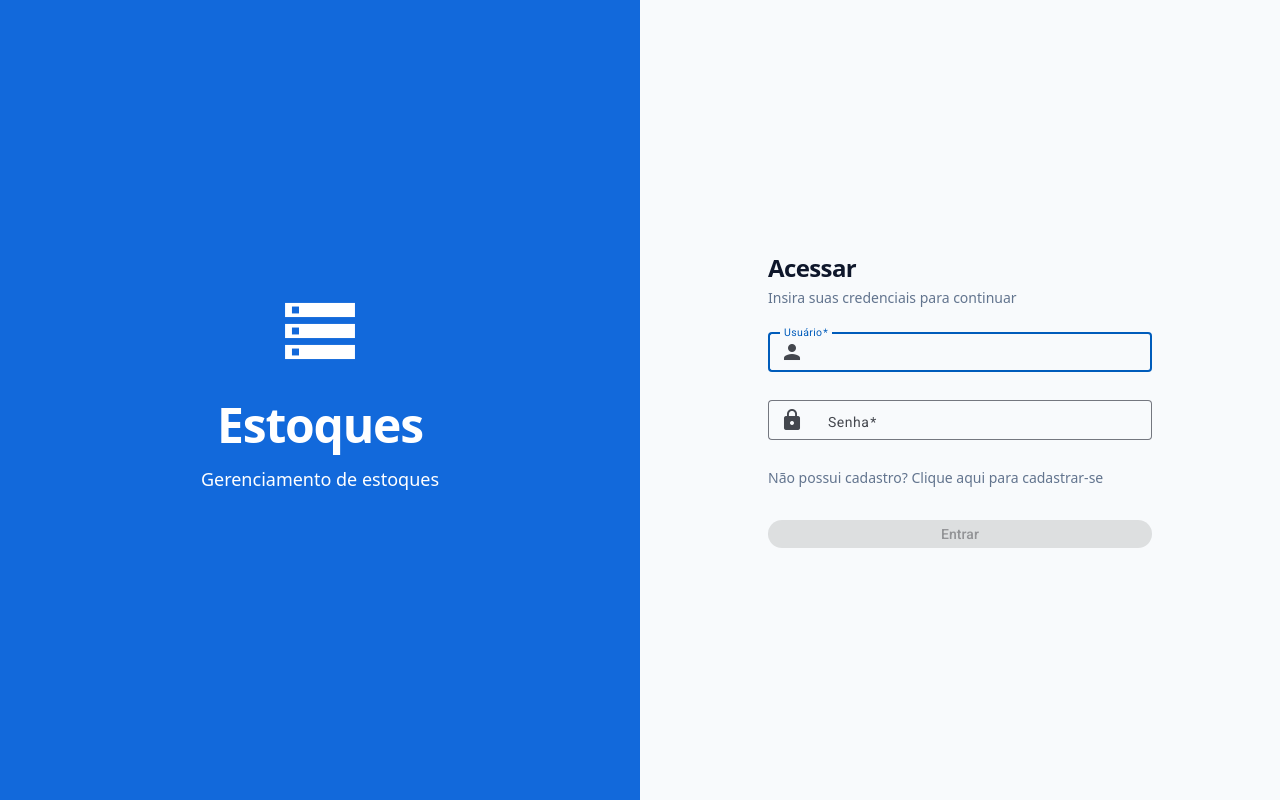
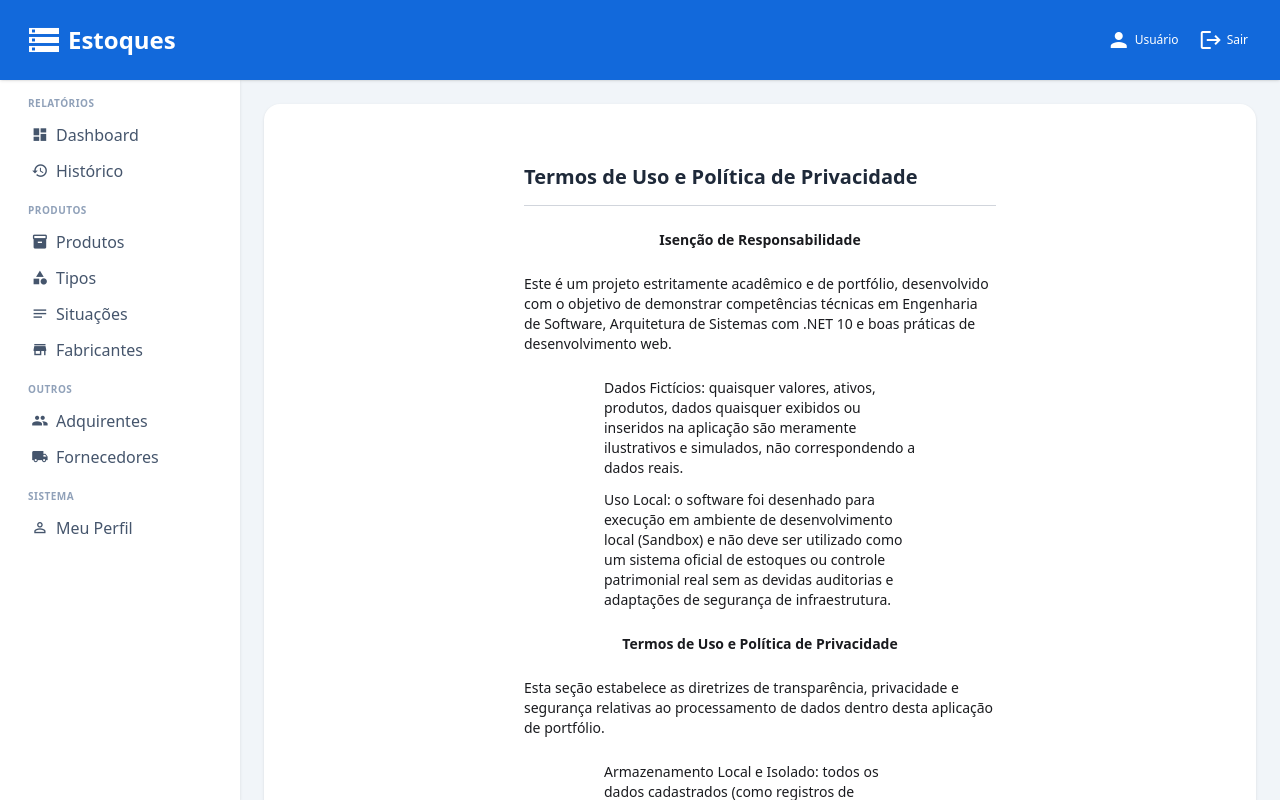
Before and after one commit to analista-sistemas-senior/Estoques, an Angular app in the folder Frontend/Angular/: page /termos-privacidade in a window 1280 px wide. Before the commit this address led to /login. Built offline with nearby package versions, Linux system fonts and the light colour scheme; sample sign-in values are in the browser's storage.

Commit message:
feat(termos-privacidade): adiciona tela de termos de uso e privacidade

```diff
--- a/Frontend/Angular/src/app/app.routes.ts
+++ b/Frontend/Angular/src/app/app.routes.ts
@@ -15,6 +15,7 @@ export const routes: Routes = [
             { path: 'adquirente', loadComponent: () => import('./pages/adquirente/adquirente.component').then(m => m.AdquirenteComponent) },
             { path: 'fornecedor', loadComponent: () => import('./pages/fornecedor/fornecedor.component').then(m => m.FornecedorComponent) },
             { path: 'usuario/perfil', loadComponent: () => import('./pages/usuario/perfil/perfil.component').then(m => m.UsuarioPerfilComponent) },
+            { path: 'termos-privacidade', loadComponent: () => import('./pages/termos-privacidade/termos-privacidade.component').then(m => m.TermosPrivacidadeComponent) },
             { path: '', redirectTo: 'dashboard',  pathMatch: 'full' }
         ]
     },
--- a/Frontend/Angular/src/app/layouts/layout-principal/layout-principal.component.html
+++ b/Frontend/Angular/src/app/layouts/layout-principal/layout-principal.component.html
@@ -88,6 +88,9 @@
             <div class="bg-white rounded-2xl shadow p-5">
                 <router-outlet></router-outlet>
             </div>
+            <div class="w-full text-center mt-10 text-xs text-gray-400">
+                {{anoAtual}} Estoques | <a routerLink="/termos-privacidade">Termos de uso e política de privacidade</a> | Versão {{versao}}
+            </div>
         </main>
     </div>
 </div>
--- a/Frontend/Angular/src/app/layouts/layout-principal/layout-principal.component.ts
+++ b/Frontend/Angular/src/app/layouts/layout-principal/layout-principal.component.ts
@@ -13,6 +13,8 @@ export class LayoutPrincipalComponent {
     private readonly autenticacaoService = inject(AutenticacaoService);
     private readonly router = inject(Router);
     readonly usuario = this.autenticacaoService.usuarioDados;
+    readonly anoAtual = new Date().getFullYear();
+    readonly versao = "1.0.0";
     menuAberto = signal<boolean>(false);
 
     alternarMenu(): void {
--- /dev/null
+++ b/Frontend/Angular/src/app/pages/termos-privacidade/termos-privacidade.component.html
@@ -0,0 +1,23 @@
+
+<div class="p-10 sm:px-10 xl:px-60 space-y-6 text-sm">
+    <div class="flex justify-between items-center mb-4">
+        <div class="flex items-center gap-3">
+            <h1 class="text-xl font-bold text-gray-800 leading-tight">Termos de Uso e Política de Privacidade</h1>
+        </div>
+    </div>
+    <hr class="border-t border-gray-300"/>
+    <h2 class="w-full text-center font-semibold">Isenção de Responsabilidade</h2>
+    <p>Este é um projeto estritamente acadêmico e de portfólio, desenvolvido com o objetivo de demonstrar competências técnicas em Engenharia de Software, Arquitetura de Sistemas com .NET 10 e boas práticas de desenvolvimento web.</p>
+    <ul class="mx-0 sm:mx-20 space-y-3">
+        <li>Dados Fictícios: quaisquer valores, ativos, produtos, dados quaisquer exibidos ou inseridos na aplicação são meramente ilustrativos e simulados, não correspondendo a dados reais.</li>
+        <li>Uso Local: o software foi desenhado para execução em ambiente de desenvolvimento local (Sandbox) e não deve ser utilizado como um sistema oficial de estoques ou controle patrimonial real sem as devidas auditorias e adaptações de segurança de infraestrutura.</li>
+    </ul>
+    <h2 class="w-full text-center font-semibold">Termos de Uso e Política de Privacidade</h2>
+    <p>Esta seção estabelece as diretrizes de transparência, privacidade e segurança relativas ao processamento de dados dentro desta aplicação de portfólio.</p>
+    <ul class="mx-0 sm:mx-20 space-y-3">
+        <li>Armazenamento Local e Isolado: todos os dados cadastrados (como registros de produtos, fornecedores etc) são armazenados estritamente no banco de dados local (PostgreSQL rodando via Docker local ou na máquina de execução).</li>
+        <li>Ausência de Telemetria: a aplicação não possui rastreadores, cookies de terceiros, telemetria automatizada ou qualquer mecanismo de coleta oculta de metadados do sistema operacional ou do comportamento do usuário.</li>
+        <li>Nuvem e Servidores Externos: nenhuma informação inserida neste sistema é enviada, replicada ou compartilhada com servidores externos, APIs de terceiros ou serviços na nuvem.</li>
+        <li>Controle Total do Usuário: o usuário possui autonomia total sobre as informações, podendo purgar (limpar) o banco de dados completamente a qualquer momento, bastando derrubar ou resetar o volume do container Docker (<code>docker compose down -v</code>).</li>
+    </ul>
+</div>
```
Also changed, not shown: Frontend/Angular/src/app/pages/termos-privacidade/termos-privacidade.component.ts (added, +7 -0 lines), Frontend/Angular/src/app/pages/produto-tipo/produto-tipo.component.html (line endings or trailing spaces).
